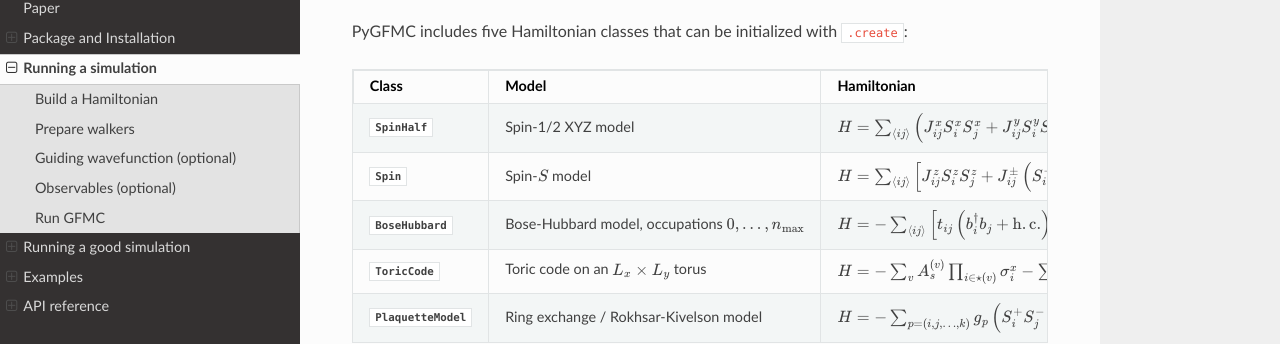
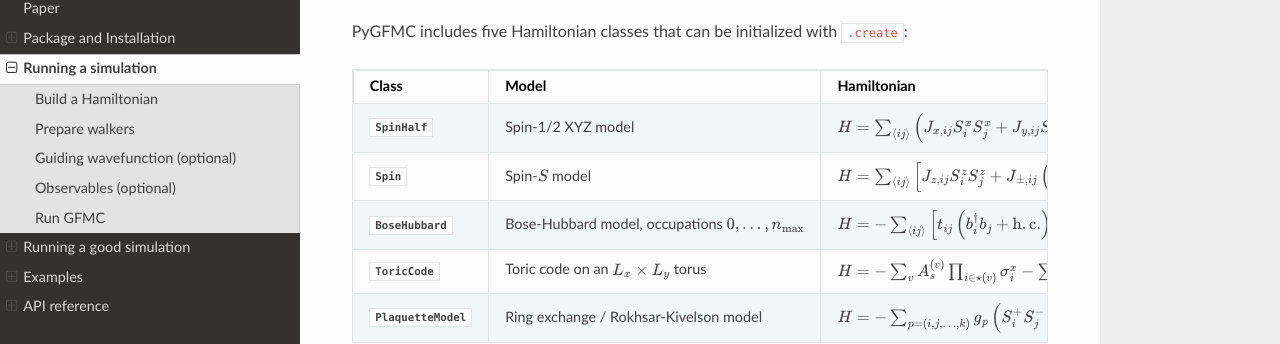
Before and after one commit to robin-schaefer/PyGFMC, a Sphinx documentation site: the page built from docs/usage.rst, in a window 1280 px wide and 900 px high, scrolled down 444 px. Shown: the part 141-485 px from the top of the window. Built offline with Sphinx 7.4.7 and the Read the Docs theme 3.1.0, drawn with Linux system fonts in a browser that asks for light colours.

Commit message:
[paper, docs] - subscript notation

```diff
--- a/docs/usage.rst
+++ b/docs/usage.rst
@@ -38,23 +38,23 @@
       - Constructor
     * - :class:`~pygfmc.hamiltonian.SpinHalf`
       - Spin-1/2 XYZ model
-      - :math:`H = \sum_{\langle ij\rangle} \left( J^x_{ij} S^x_i S^x_j + J^y_{ij} S^y_i S^y_j + J^z_{ij} S^z_i S^z_j \right) - \sum_i \left( h^z_i S^z_i + h^x_i S^x_i \right)`
-      - :math:`J^\pm = (J^x + J^y)/4 \le 0`, :math:`J^{\pm\pm} = (J^x - J^y)/4 \le 0`, :math:`h^x \ge 0`
+      - :math:`H = \sum_{\langle ij\rangle} \left( J_{x,ij} S^x_i S^x_j + J_{y,ij} S^y_i S^y_j + J_{z,ij} S^z_i S^z_j \right) - \sum_i \left( h_{z,i} S^z_i + h_{x,i} S^x_i \right)`
+      - :math:`J_{\pm} = (J_x + J_y)/4 \le 0`, :math:`J_{\pm\pm} = (J_x - J_y)/4 \le 0`, :math:`h_x \ge 0`
       - :code:`SpinHalf.create(edges, J_x=0, J_y=0, J_z=0, h_z=None, h_x=None, N=None, sign_check=True)`
     * - :class:`~pygfmc.hamiltonian.Spin`
       - Spin-:math:`S` model
-      - :math:`H = \sum_{\langle ij\rangle} \left[ J^z_{ij} S^z_i S^z_j + J^\pm_{ij} \left( S^+_i S^-_j + S^-_i S^+_j \right) + J^{\pm\pm}_{ij} \left( S^+_i S^+_j + S^-_i S^-_j \right) \right] + \sum_i \left[ h^z_i S^z_i + h^\pm_i \left( S^+_i + S^-_i \right) \right]`
-      - :math:`J^\pm \le 0`, :math:`J^{\pm\pm} \le 0`, :math:`h^\pm \le 0`
+      - :math:`H = \sum_{\langle ij\rangle} \left[ J_{z,ij} S^z_i S^z_j + J_{\pm,ij} \left( S^+_i S^-_j + S^-_i S^+_j \right) + J_{\pm\pm,ij} \left( S^+_i S^+_j + S^-_i S^-_j \right) \right] + \sum_i \left[ h_{z,i} S^z_i + h_{\pm,i} \left( S^+_i + S^-_i \right) \right]`
+      - :math:`J_{\pm} \le 0`, :math:`J_{\pm\pm} \le 0`, :math:`h_{\pm} \le 0`
       - :code:`Spin.create(edges, S=0.5, J_z=0.0, J_pm=0.0, J_pmpm=0.0, h_z=None, h_pm=None, N=None, sign_check=True)`
     * - :class:`~pygfmc.hamiltonian.BoseHubbard`
       - Bose-Hubbard model, occupations :math:`0,\dots,n_\mathrm{max}`
-      - :math:`H = -\sum_{\langle ij\rangle} \left[ t_{ij} \left( b^\dagger_i b_j + \mathrm{h.c.} \right) + \eta_{ij} \left( b^\dagger_i b^\dagger_j + \mathrm{h.c.} \right) \right] + \sum_i \left[ \tfrac{U_i}{2}\, n_i (n_i - 1) - \mu_i n_i + h^\pm_i \left( b^\dagger_i + b_i \right) \right]`
-      - :math:`t \ge 0`, :math:`\eta \ge 0`, :math:`h^\pm \le 0`
+      - :math:`H = -\sum_{\langle ij\rangle} \left[ t_{ij} \left( b^\dagger_i b_j + \mathrm{h.c.} \right) + \eta_{ij} \left( b^\dagger_i b^\dagger_j + \mathrm{h.c.} \right) \right] + \sum_i \left[ \tfrac{U_i}{2}\, n_i (n_i - 1) - \mu_i n_i + h_{\pm,i} \left( b^\dagger_i + b_i \right) \right]`
+      - :math:`t \ge 0`, :math:`\eta \ge 0`, :math:`h_{\pm} \le 0`
       - :code:`BoseHubbard.create(edges, t=0.0, eta=0.0, U=0.0, mu=0.0, h_pm=None, N=None, n_max=4, sign_check=True)`
     * - :class:`~pygfmc.hamiltonian.ToricCode`
       - Toric code on an :math:`L_x \times L_y` torus
-      - :math:`H = -\sum_v A_s^{(v)} \prod_{i \in \star(v)} \sigma^x_i - \sum_p B_p^{(p)} \prod_{i \in \Box(p)} \sigma^z_i - \sum_i h^z_i \sigma^z_i - \sum_i h^x_i \sigma^x_i`
-      - :math:`A_s \ge 0`, :math:`h^x \ge 0`
+      - :math:`H = -\sum_v A_s^{(v)} \prod_{i \in \star(v)} \sigma^x_i - \sum_p B_p^{(p)} \prod_{i \in \Box(p)} \sigma^z_i - \sum_i h_{z,i} \sigma^z_i - \sum_i h_{x,i} \sigma^x_i`
+      - :math:`A_s \ge 0`, :math:`h_x \ge 0`
       - :code:`ToricCode.create(Lx, Ly, A_s=1.0, B_p=1.0, h_z=0.0, h_x=0.0, sign_check=True)`
     * - :class:`~pygfmc.hamiltonian.PlaquetteModel`
       - Ring exchange / Rokhsar-Kivelson model
```
Also changed, not shown: 2 other files.
